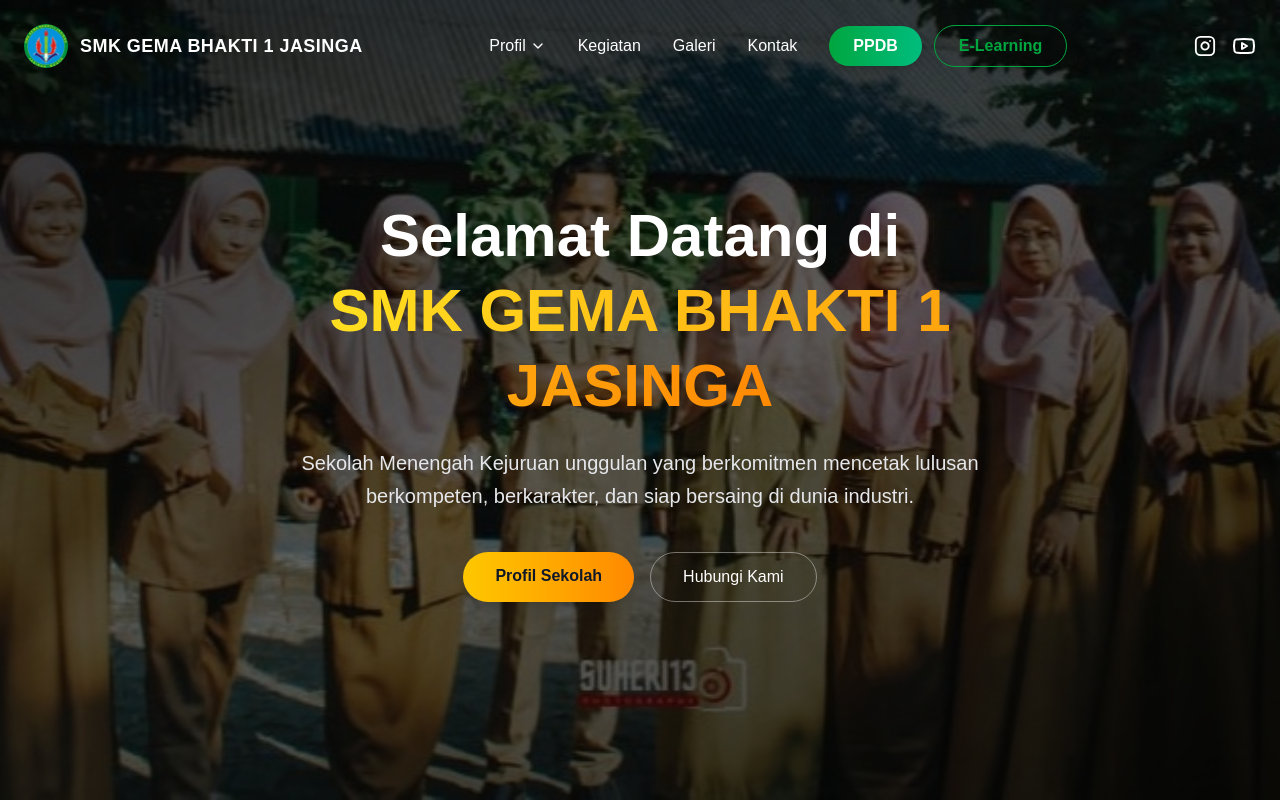
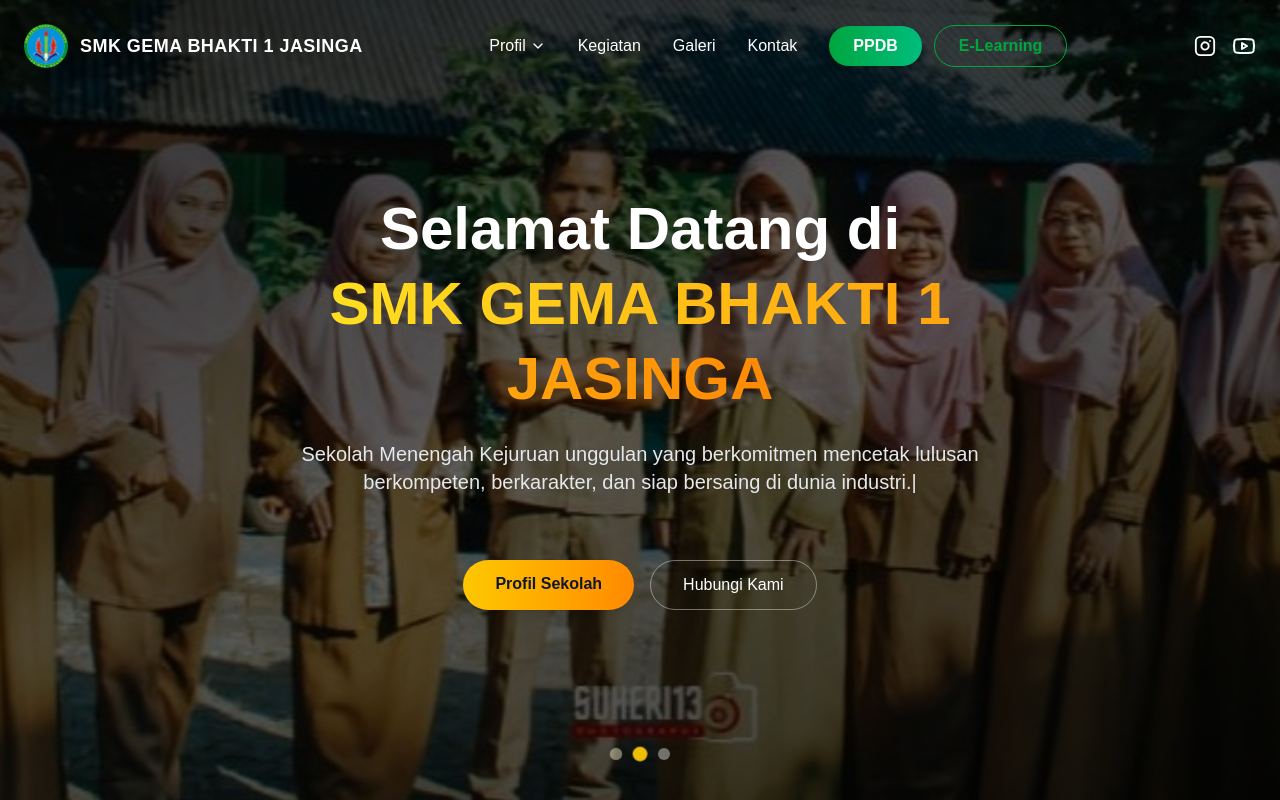
Before and after one commit to Dimas712/smk-gema-bhakti, a Next.js app: page / in a window 1280 px wide. Shown: the top 800 px of the page. Built offline with nearby package versions, Linux system fonts and the light colour scheme.

Commit message:
update ty[ping

```diff
--- a/src/app/globals.css
+++ b/src/app/globals.css
@@ -39,3 +39,26 @@
 .animate-scaleIn {
   animation: scaleIn 0.2s ease-out;
 }
+
+@keyframes fadeUp {
+  from {
+    opacity: 0;
+    transform: translateY(30px);
+  }
+  to {
+    opacity: 1;
+    transform: translateY(0);
+  }
+}
+
+.animate-fadeUp {
+  animation: fadeUp 1s ease forwards;
+}
+
+.delay-200 {
+  animation-delay: 0.2s;
+}
+
+.delay-300 {
+  animation-delay: 0.3s;
+}
--- a/src/components/Herosection.jsx
+++ b/src/components/Herosection.jsx
@@ -2,8 +2,6 @@
 
 import { useEffect, useState } from "react"
 import Image from "next/image"
-import AOS from "aos"
-import "aos/dist/aos.css"
 
 const images = [
   "/Banner1.jpeg",
@@ -11,16 +9,17 @@
   "/Banner3.jpg",
 ]
 
-const HeroSection = () => {
+export default function HeroSection() {
   const [current, setCurrent] = useState(0)
 
+  // text typing
+  const subtitle =
+    "Sekolah Menengah Kejuruan unggulan yang berkomitmen mencetak lulusan berkompeten, berkarakter, dan siap bersaing di dunia industri."
+
+  const [typedText, setTypedText] = useState("")
+  const [index, setIndex] = useState(0)
+
   useEffect(() => {
-    AOS.init({
-      duration: 1200,
-      easing: "ease-out-cubic",
-      once: true,
-    })
-
     const interval = setInterval(() => {
       setCurrent((prev) => (prev + 1) % images.length)
     }, 6000)
@@ -28,45 +27,64 @@
     return () => clearInterval(interval)
   }, [])
 
+  useEffect(() => {
+    if (index < subtitle.length) {
+      const timeout = setTimeout(() => {
+        setTypedText((prev) => prev + subtitle.charAt(index))
+        setIndex(index + 1)
+      }, 35)
+
+      return () => clearTimeout(timeout)
+    }
+  }, [index])
+
   return (
-    <section className="relative min-h-screen overflow-hidden">
+    <section className="relative min-h-screen overflow-hidden bg-black">
 
       {/* Background Slider */}
-      {images.map((img, index) => (
+      {images.map((img, i) => (
+        <div
+          key={i}
+          className={`absolute inset-0 transition-opacity duration-[2000ms] ${
+            i === current ? "opacity-100 z-10" : "opacity-0"
+          }`}
+        >
           <Image
-          key={index}
             src={img}
             alt="Hero Background"
             fill
-          priority={index === 0}
-          className={`object-cover transition-opacity duration-1000
-          ${index === current ? "opacity-100" : "opacity-0"}`}
+            sizes="100vw"
+            priority={i === 0}
+            className="object-contain md:object-cover scale-100 md:scale-110 transition-transform duration-[7000ms]"
           />
+        </div>
       ))}
 
-      {/* Dark Gradient Overlay */}
-      <div className="absolute inset-0 bg-gradient-to-br from-black/80 via-black/60 to-black/80" />
+      {/* Overlay */}
+      <div className="absolute inset-0 bg-gradient-to-br from-black/80 via-black/60 to-black/80 z-20" />
 
       {/* Content */}
-      <div className="relative z-10 flex items-center justify-center min-h-screen px-6">
-        <div
-          data-aos="fade-up"
-          className="max-w-4xl text-center"
-        >
+      <div className="relative z-30 flex items-center justify-center min-h-screen px-6">
 
-          <h1 className="text-4xl md:text-6xl font-extrabold mb-6 text-white leading-tight">
+        <div className="text-center max-w-4xl">
+
+          {/* Title */}
+          <h1 className="text-4xl md:text-6xl font-extrabold text-white leading-tight">
             Selamat Datang di <br />
             <span className="bg-gradient-to-r from-yellow-300 to-orange-400 bg-clip-text text-transparent">
               SMK GEMA BHAKTI 1 JASINGA
             </span>
           </h1>
 
-          <p className="text-gray-200 text-lg md:text-xl leading-relaxed max-w-3xl mx-auto">
-            Sekolah Menengah Kejuruan unggulan yang berkomitmen mencetak lulusan
-            berkompeten, berkarakter, dan siap bersaing di dunia industri.
+          {/* Typing Subtitle */}
+          <p className="mt-6 text-gray-200 text-lg md:text-xl max-w-3xl mx-auto min-h-[80px]">
+            {typedText}
+            <span className="animate-pulse">|</span>
           </p>
 
+          {/* Button */}
           <div className="mt-10 flex flex-wrap justify-center gap-4">
+
             <a
               href="/profil/sejarah"
               className="px-8 py-3 rounded-full bg-gradient-to-r from-yellow-400 to-orange-400
@@ -82,12 +100,26 @@
             >
               Hubungi Kami
             </a>
+
           </div>
 
         </div>
+
       </div>
+
+      {/* Slider Indicator */}
+      <div className="absolute bottom-10 left-1/2 -translate-x-1/2 z-30 flex gap-3">
+        {images.map((_, i) => (
+          <button
+            key={i}
+            onClick={() => setCurrent(i)}
+            className={`w-3 h-3 rounded-full transition ${
+              current === i ? "bg-yellow-400 scale-125" : "bg-white/40"
+            }`}
+          />
+        ))}
+      </div>
+
     </section>
   )
 }
-
-export default HeroSection
```
Lines whose indentation alone changed are shown as unchanged.
